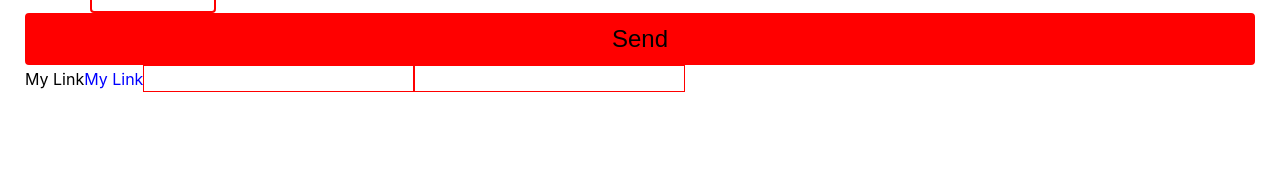
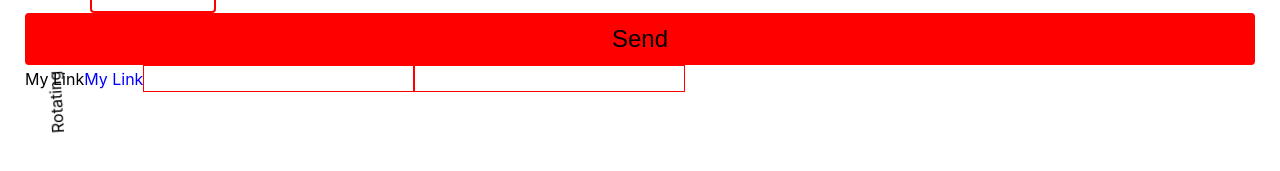
Before and after one commit to lramirez-js/styled-components, a React (Create React App) app: page / in a window 1280 px wide. Shown: the part 211-382 px from the top of the page. Built offline with nearby package versions, Linux system fonts and the light colour scheme.

Commit message:
Adding animations

```diff
--- a/src/App.js
+++ b/src/App.js
@@ -1,4 +1,4 @@
-import styled from 'styled-components'
+import styled, { keyframes } from 'styled-components'
 
 const P = styled.p`
     font-size: 24px;
@@ -56,6 +56,21 @@ const Password = styled(Input).attrs({
   type: 'password'
 })``
 
+const roll = keyframes`
+  from {
+    transform: rotate(0deg)
+  }
+
+  to {
+    transform: rotate(360deg)
+  }
+`
+
+const Rotate = styled.div`
+  display: inline-block;
+  animation : ${roll} 2s linear infinite;
+`
+
 const App = () => {
   return(
     <Content>
@@ -70,6 +85,8 @@ const App = () => {
       <StyledLink>My Link</StyledLink>
       <Input />
       <Password />
+      <br />
+      <Rotate>Rotating</Rotate>
     </Content>
   )
 }
```
